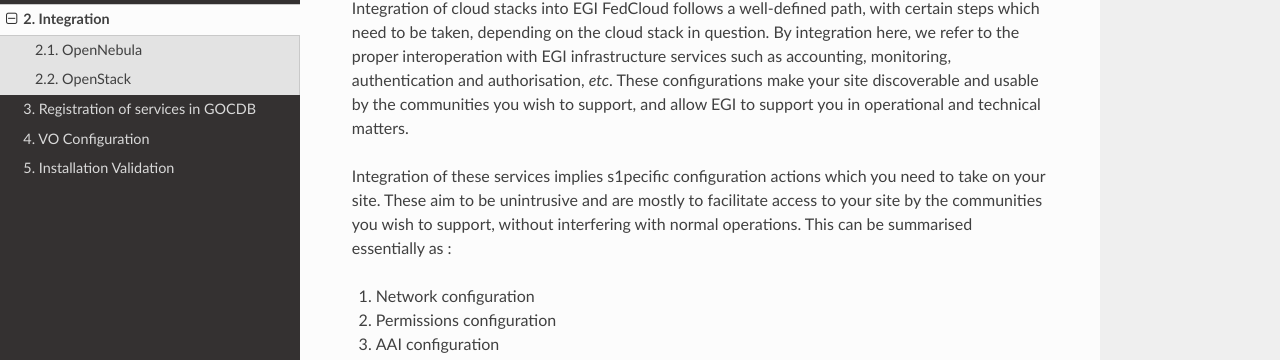
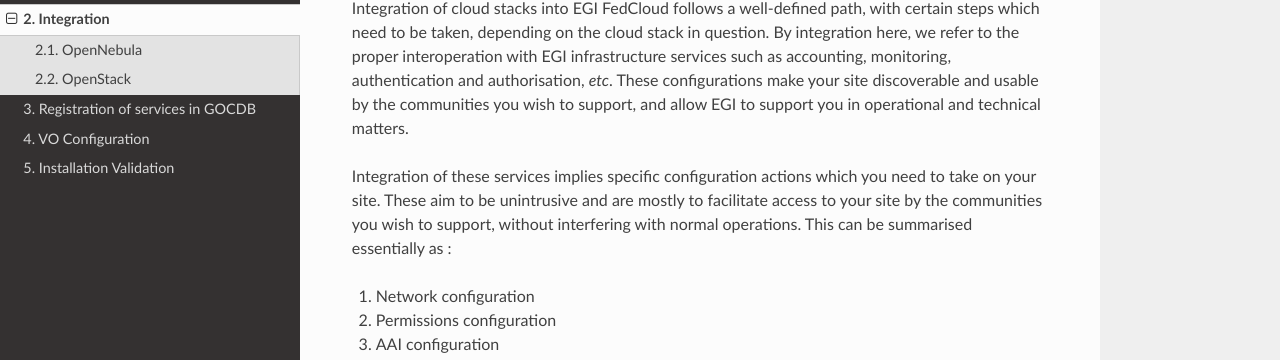
Before and after one commit to EGI-Federation/fedcloud-integration-documentation, a Sphinx documentation site: the page built from source/integration.rst, in a window 1280 px wide and 900 px high. Shown: the part 163-523 px from the top of the window. Built offline with Sphinx 7.4.7 and the Read the Docs theme 2.0.0, drawn with Linux system fonts in a browser that asks for light colours.

Commit message:
Minor typos and format issues

```diff
--- a/source/integration.rst
+++ b/source/integration.rst
@@ -5,7 +5,7 @@
 By integration here, we refer to the proper interoperation with EGI infrastructure services such as accounting, monitoring, authentication and authorisation, *etc*.
 These configurations make your site discoverable and usable by the communities you wish to support, and allow EGI to support you in operational and technical matters.
 
-Integration of these services implies s1pecific configuration actions which you need to take on your site.
+Integration of these services implies specific configuration actions which you need to take on your site.
 These aim to be unintrusive and are mostly to facilitate access to your site by the communities you wish to support, without interfering with normal operations. This can be summarised essentially as :
 
 #. Network configuration
--- a/source/openstack.rst
+++ b/source/openstack.rst
@@ -573,6 +573,7 @@
 ``fedcloud.egi.eu`` VO:
 
 ::
+
     $ openstack group crate fedcloud.egi.eu
     +-------------+----------------------------------+
     | Field       | Value                            |
```
Also changed, not shown: other parts of source/openstack.rst (+2 -2 lines).
